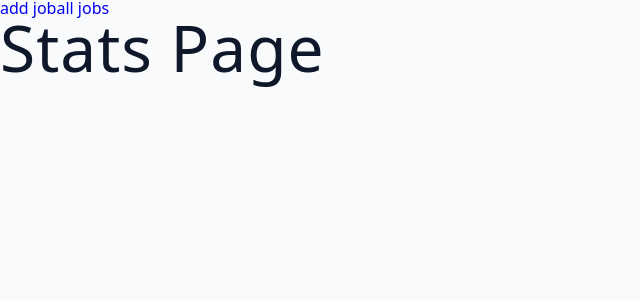
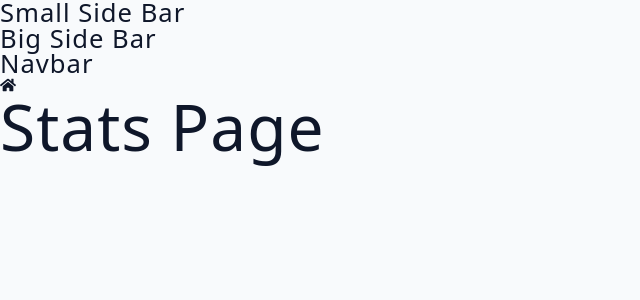
Before and after one commit to Noobs-3-0/CareerNest, a React (Create React App) app in the folder client/: page / in a window 1280 px wide. Shown: the top 300 px of the page, without its empty margins (0-640 px from the left). Built offline with nearby package versions, Linux system fonts and the light colour scheme; sample sign-in values are in the browser's storage.

Commit message:
added smallsidebar nacbar and bigsidebar

```diff
--- a/client/package.json
+++ b/client/package.json
@@ -11,6 +11,7 @@
     "normalize.css": "^8.0.1",
     "react": "^18.2.0",
     "react-dom": "^18.2.0",
+    "react-icons": "^5.0.1",
     "react-router-dom": "^6.22.3",
     "react-scripts": "5.0.1",
     "styled-components": "^6.1.8",
--- /dev/null
+++ b/client/src/assets/wrappers/BigSideBar.js
@@ -0,0 +1,5 @@
+import styled from "styled-components";
+
+const Wrapper = styled.aside``;
+
+export default Wrapper;
--- /dev/null
+++ b/client/src/assets/wrappers/Navbar.js
@@ -0,0 +1,5 @@
+import styled from "styled-components";
+
+const Wrapper = styled.section``;
+
+export default Wrapper;
--- /dev/null
+++ b/client/src/assets/wrappers/SmallSideBar.js
@@ -0,0 +1,5 @@
+import styled from "styled-components";
+
+const Wrapper = styled.aside``;
+
+export default Wrapper;
--- /dev/null
+++ b/client/src/components/BigSideBar.js
@@ -0,0 +1,10 @@
+import Wrapper from "../assets/wrappers/BigSideBar"
+
+const BigSideBar = () =>{
+    return(
+        <Wrapper>
+            <h4>big side bar</h4>
+        </Wrapper>
+    )
+}
+export default BigSideBar
--- /dev/null
+++ b/client/src/components/Navbar.js
@@ -0,0 +1,12 @@
+import Wrapper from "../assets/wrappers/Navbar"
+import {FaHome} from 'react-icons/fa'
+
+const NavBar = () =>{
+    return(
+        <Wrapper>
+            <h4>navbar</h4>
+            <FaHome/>
+        </Wrapper>
+    )
+}
+export default NavBar
--- /dev/null
+++ b/client/src/components/SmallSideBar.js
@@ -0,0 +1,10 @@
+import Wrapper from "../assets/wrappers/SmallSideBar"
+
+const SmallSideBar = () =>{
+    return(
+        <Wrapper>
+            <h4>small side bar</h4>
+        </Wrapper>
+    )
+}
+export default SmallSideBar
--- a/client/src/components/index.js
+++ b/client/src/components/index.js
@@ -1,5 +1,8 @@
 import Alert from "./Alert";
 import FormRow from "./FormRow";
 import Logo from "./Logo";
+import NavBar from "./Navbar";
+import BigSideBar from "./BigSideBar";
+import SmallSideBar from "./SmallSideBar";
 
-export { Logo, FormRow, Alert };
+export { Logo, FormRow, Alert  , NavBar , SmallSideBar, BigSideBar};
--- a/client/src/pages/dashboard/SharedLayout.js
+++ b/client/src/pages/dashboard/SharedLayout.js
@@ -1,14 +1,22 @@
 import { Outlet, Link } from "react-router-dom"
 import Wrapper from "../../assets/wrappers/SharedLayout"
+import { NavBar  , BigSideBar , SmallSideBar} from "../../components"
+
 
 const SharedLayout = () => {
     return (
         <Wrapper>
-            <nav>
-                <Link to= "add-job">add job</Link>
-                <Link to= "all-jobs">all jobs</Link>
-            </nav>
-            <Outlet/>
+            <main className="dashboard">
+                <SmallSideBar/>
+                <BigSideBar/>
+                <div>
+                    <NavBar/>
+                    <div className="dashborad-page">
+                        <Outlet/>
+
+                    </div>
+                </div>
+            </main>
         </Wrapper>
     )
 }
```
Also changed, not shown: 1 other file (tests, documents, lock files or other folders).
